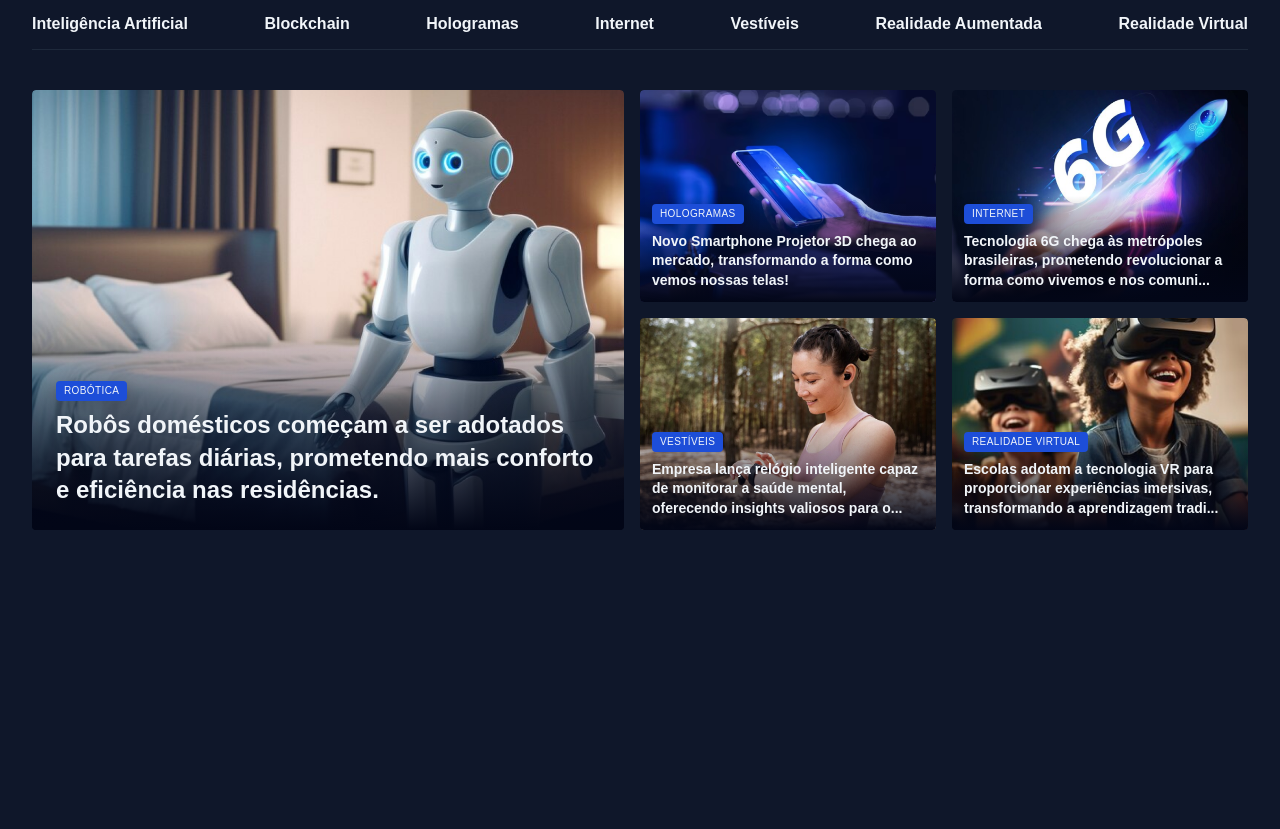
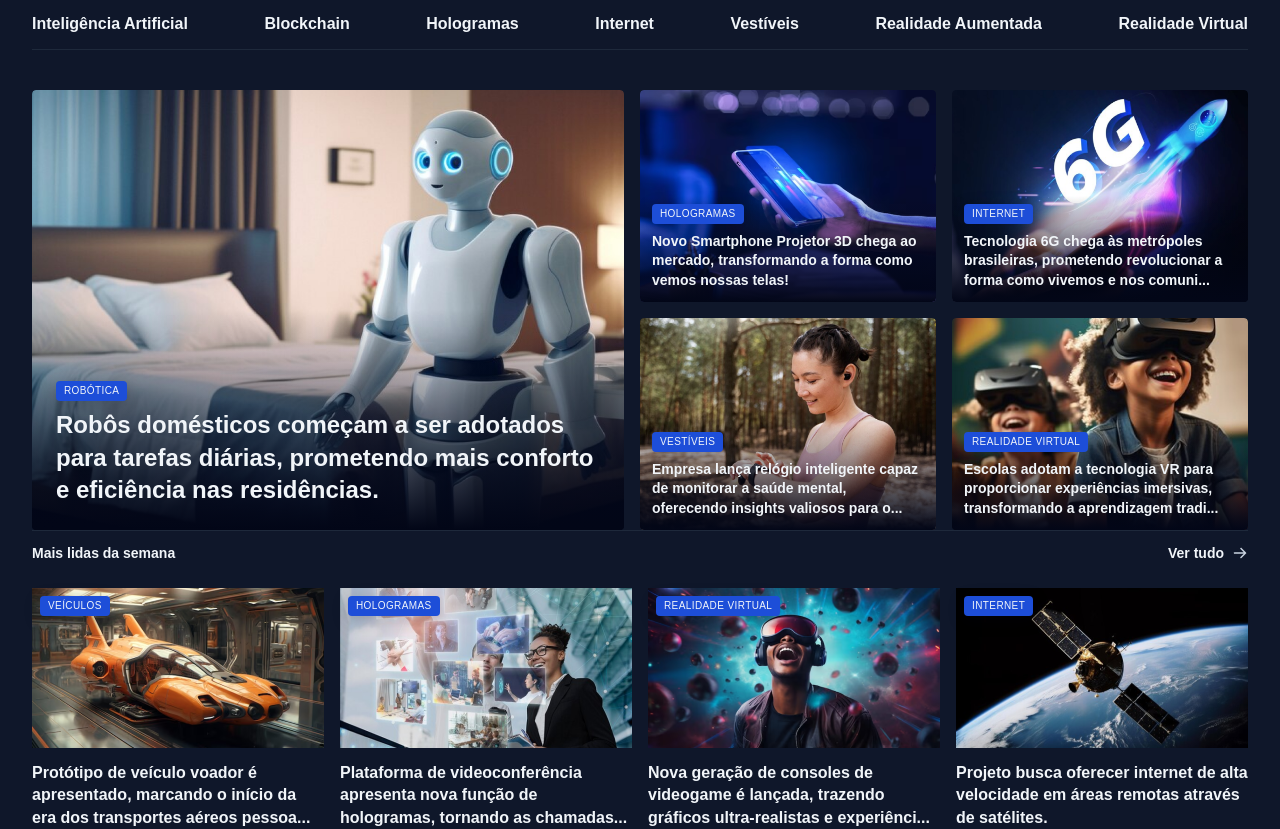
Before and after one commit to guilhermehcrr/Projeto-Portal-Noticias, a plain HTML site: page index.html in a window 1280 px wide. Shown: the part 74-903 px from the top of the page. Before the commit the page ends 800 px from the top, so only its background shows below. Drawn offline with Linux system fonts and the light colour scheme.

Commit message:
Aplicando estilos nas seções mais lidas da semana

```diff
--- a/index.html
+++ b/index.html
@@ -34,6 +34,7 @@
 
 
     <main class="grid container">
+
         <section id="featured" class="grid grid-flow-col gap-16">
             <figure class="card">
                 <img src="assets/images/Image 01.png" alt="">
@@ -74,6 +75,49 @@
             </div>
         </section>
 
+        <section id="weekly">
+            <header class="grid grid-flow-col">
+            <h3>Mais lidas da semana</h3>
+            <a href="#" class="grid grid-flow-col">
+                <strong>Ver tudo</strong>
+               <span></span>
+            </a>
+             </header>
+             <div class="grid gap-16">
+                <figure>
+                    <span class="content-tag">veículos</span>
+                    <img src="assets/images/Image 06.png" alt="">
+                    <p>
+                    Protótipo de veículo voador é apresentado, marcando o início da era dos transportes aéreos pessoa...
+                    </p>
+                </figure>
+                <figure>
+                    <span class="content-tag">Hologramas</span>
+                    <img src="assets/images/Image 07.png" alt="">
+                    <p>
+                    Plataforma de videoconferência apresenta nova função de hologramas, tornando as chamadas...
+                    </p>
+                </figure>
+                <figure>
+                    <span class="content-tag">Realidade virtual</span>
+                    <img src="assets/images/Image 08.png" alt="">
+                    <p>
+                    Nova geração de consoles de videogame é lançada, trazendo gráficos ultra-realistas e experiênci...
+                    </p>
+                </figure>
+                <figure>
+                    <span class="content-tag">Internet</span>
+                    <img src="assets/images/Image 09.png" alt="">
+                    <p>
+                    Projeto busca oferecer internet de alta velocidade em áreas remotas através de satélites.
+                    </p>
+                </figure>
+
+            </div>
+        </section>
+
+
+
     </main>
 </body>
 </html>
--- a/styles/sections.css
+++ b/styles/sections.css
@@ -1,3 +1,25 @@
+section header {
+    border-top: 1px solid var(--stroke-color);
+    padding-block: 12px 24px;
+    font: var(--text-span);
+
+    a {
+    justify-self: end;
+    align-items: center;
+    gap: 8px;
+}
+
+span {
+    background-image: url(../assets/icons/ArrowRight.png);
+    width: 16px;
+    height: 16px;
+}
+
+&:hover span {
+    background-image: url(../assets/icons/ArrowRight-hover.svg);
+}
+}
+
 #featured{
 
   img {
@@ -38,3 +60,28 @@
     }
 
 }
+
+#weekly {
+
+
+&>div {
+    grid-template-columns: repeat(4, 292px);
+}
+img {
+    height: 160px;
+}
+
+figure {
+    position: relative;
+}
+
+.content-tag {
+    position: absolute;
+    top: 8px;
+    left: 8px;
+}
+p{
+  margin-top: 8px;
+  font-weight: 800;
+}
+}
```
